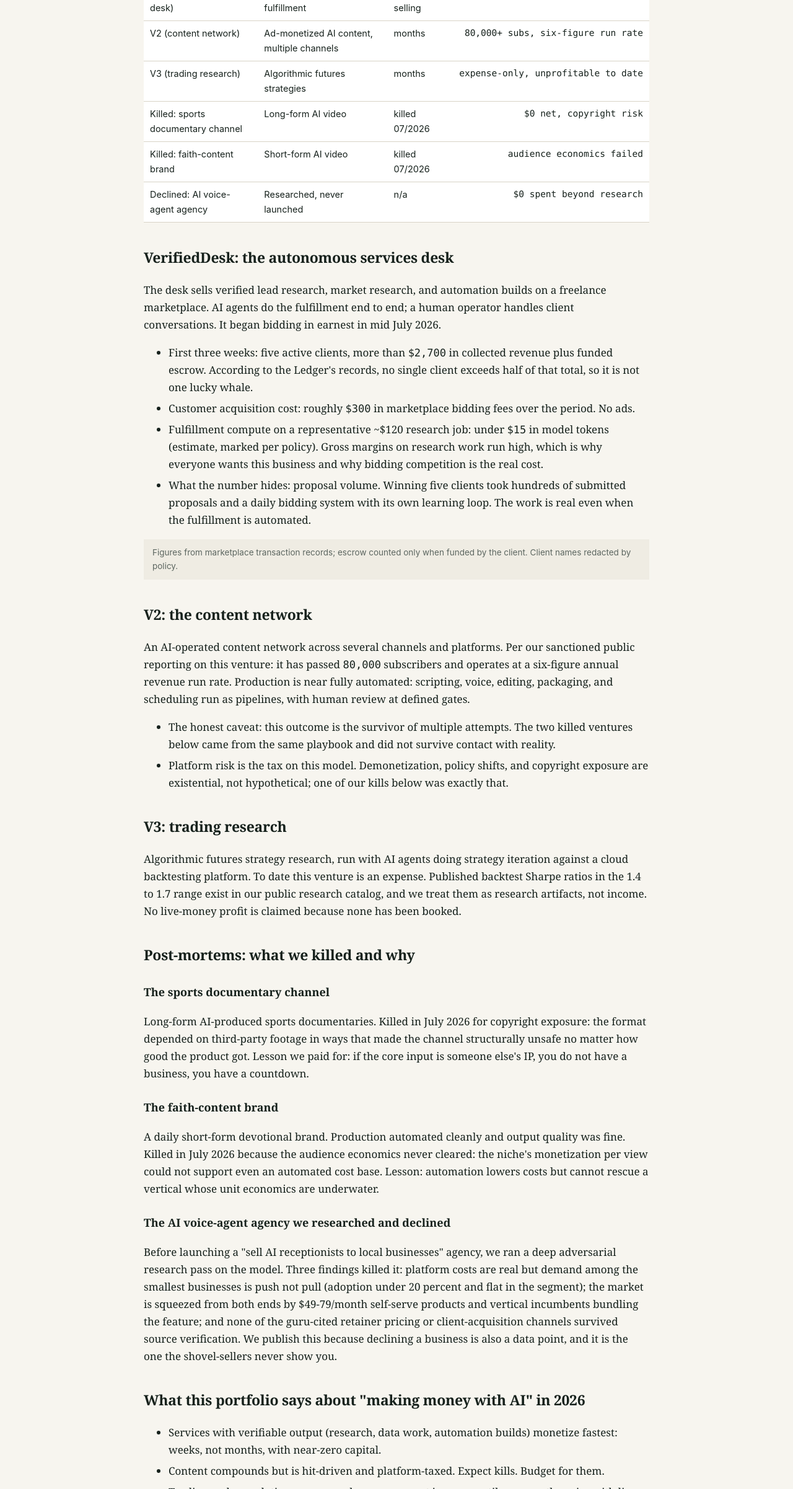
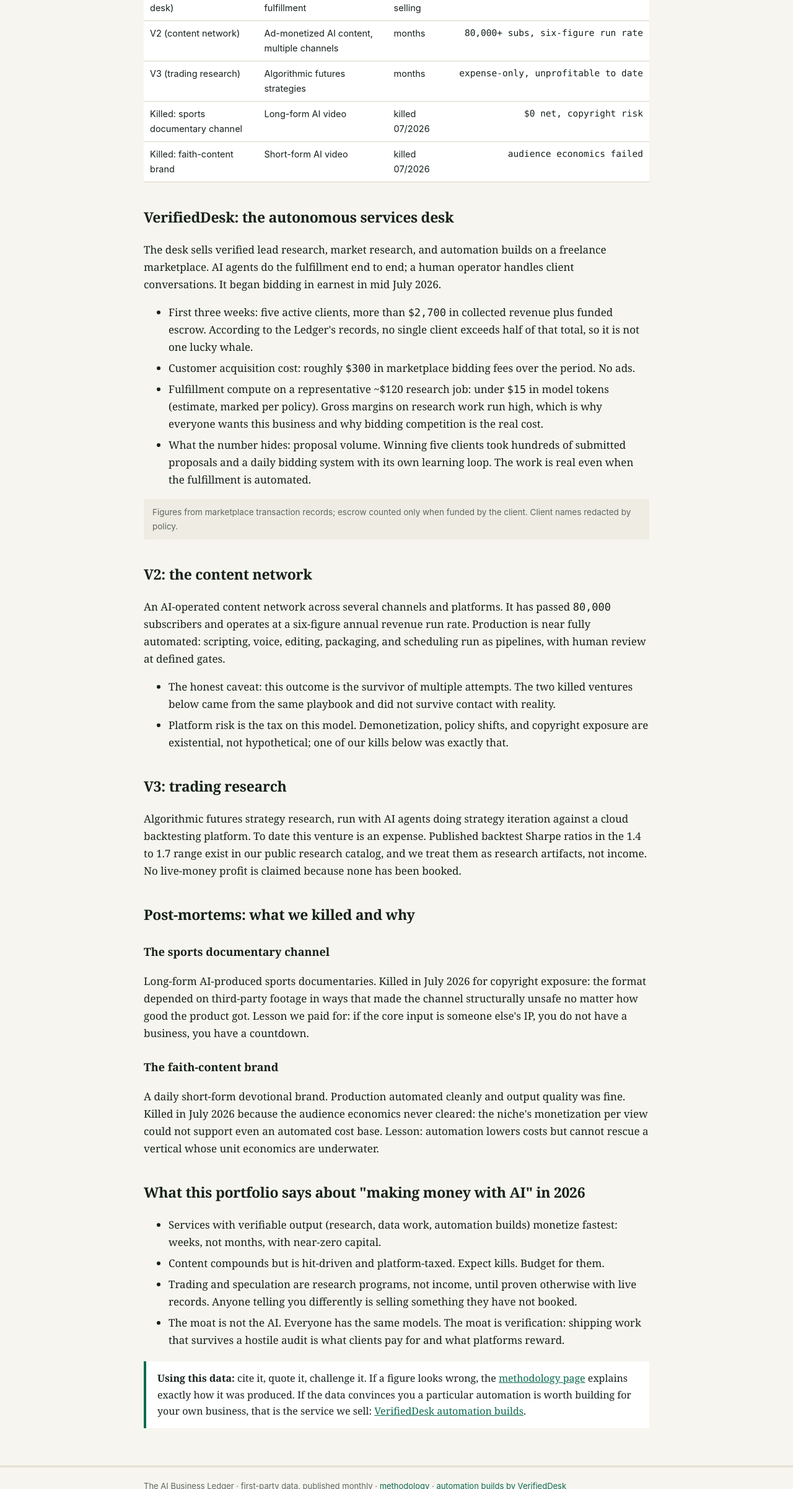
Before and after one commit to vinnypolitan/aibusinessledger-site, a plain HTML site: page report/2026-ai-business-pnl/index.html in a window 1280 px wide. Shown: the part 626-3028 px from the top of the page at 62% size. Drawn offline with Linux system fonts and the light colour scheme.

Commit message:
Remove declined-venture section; tighten copy

```diff
--- a/data/portfolio_2026-07.csv
+++ b/data/portfolio_2026-07.csv
@@ -4,4 +4,3 @@
 2026-07,V3 trading research,algorithmic futures research,months,active pre-revenue,"none booked; backtest Sharpe 1.4-1.7 published as research artifacts","cloud backtesting and research compute",research program not income until live records exist
 2026-07,sports documentary channel,long-form AI video,killed 2026-07,killed,"$0 net","production sunk cost",killed for structural copyright exposure
 2026-07,faith-content brand,short-form AI video,killed 2026-07,killed,"immaterial","automated production",killed because niche monetization per view was underwater
-2026-07,AI voice-agent agency,agency reselling AI receptionists,never launched,declined after research,"$0","research only","demand is push not pull in smallest-business segment; squeezed by self-serve and incumbents; guru pricing claims failed verification"
--- a/report/2026-ai-business-pnl/index.html
+++ b/report/2026-ai-business-pnl/index.html
@@ -45,7 +45,6 @@
     <tr><td>V3 (trading research)</td><td>Algorithmic futures strategies</td><td>months</td><td class="num">expense-only, unprofitable to date</td></tr>
     <tr><td>Killed: sports documentary channel</td><td>Long-form AI video</td><td>killed 07/2026</td><td class="num">$0 net, copyright risk</td></tr>
     <tr><td>Killed: faith-content brand</td><td>Short-form AI video</td><td>killed 07/2026</td><td class="num">audience economics failed</td></tr>
-    <tr><td>Declined: AI voice-agent agency</td><td>Researched, never launched</td><td>n/a</td><td class="num">$0 spent beyond research</td></tr>
   </table>
 
   <h2>VerifiedDesk: the autonomous services desk</h2>
@@ -59,7 +58,7 @@
   <div class="method-note">Figures from marketplace transaction records; escrow counted only when funded by the client. Client names redacted by policy.</div>
 
   <h2>V2: the content network</h2>
-  <p>An AI-operated content network across several channels and platforms. Per our sanctioned public reporting on this venture: it has passed <span class="figure">80,000</span> subscribers and operates at a six-figure annual revenue run rate. Production is near fully automated: scripting, voice, editing, packaging, and scheduling run as pipelines, with human review at defined gates.</p>
+  <p>An AI-operated content network across several channels and platforms. It has passed <span class="figure">80,000</span> subscribers and operates at a six-figure annual revenue run rate. Production is near fully automated: scripting, voice, editing, packaging, and scheduling run as pipelines, with human review at defined gates.</p>
   <ul>
     <li>The honest caveat: this outcome is the survivor of multiple attempts. The two killed ventures below came from the same playbook and did not survive contact with reality.</li>
     <li>Platform risk is the tax on this model. Demonetization, policy shifts, and copyright exposure are existential, not hypothetical; one of our kills below was exactly that.</li>
@@ -73,9 +72,6 @@
   <p>Long-form AI-produced sports documentaries. Killed in July 2026 for copyright exposure: the format depended on third-party footage in ways that made the channel structurally unsafe no matter how good the product got. Lesson we paid for: if the core input is someone else's IP, you do not have a business, you have a countdown.</p>
   <h3>The faith-content brand</h3>
   <p>A daily short-form devotional brand. Production automated cleanly and output quality was fine. Killed in July 2026 because the audience economics never cleared: the niche's monetization per view could not support even an automated cost base. Lesson: automation lowers costs but cannot rescue a vertical whose unit economics are underwater.</p>
-  <h3>The AI voice-agent agency we researched and declined</h3>
-  <p>Before launching a "sell AI receptionists to local businesses" agency, we ran a deep adversarial research pass on the model. Three findings killed it: platform costs are real but demand among the smallest businesses is push not pull (adoption under 20 percent and flat in the segment); the market is squeezed from both ends by $49-79/month self-serve products and vertical incumbents bundling the feature; and none of the guru-cited retainer pricing or client-acquisition channels survived source verification. We publish this because declining a business is also a data point, and it is the one the shovel-sellers never show you.</p>
-
   <h2>What this portfolio says about "making money with AI" in 2026</h2>
   <ul>
     <li>Services with verifiable output (research, data work, automation builds) monetize fastest: weeks, not months, with near-zero capital.</li>
```
Also changed, not shown: data/portfolio_2026-07.json (+0 -7 lines), llms.txt.
